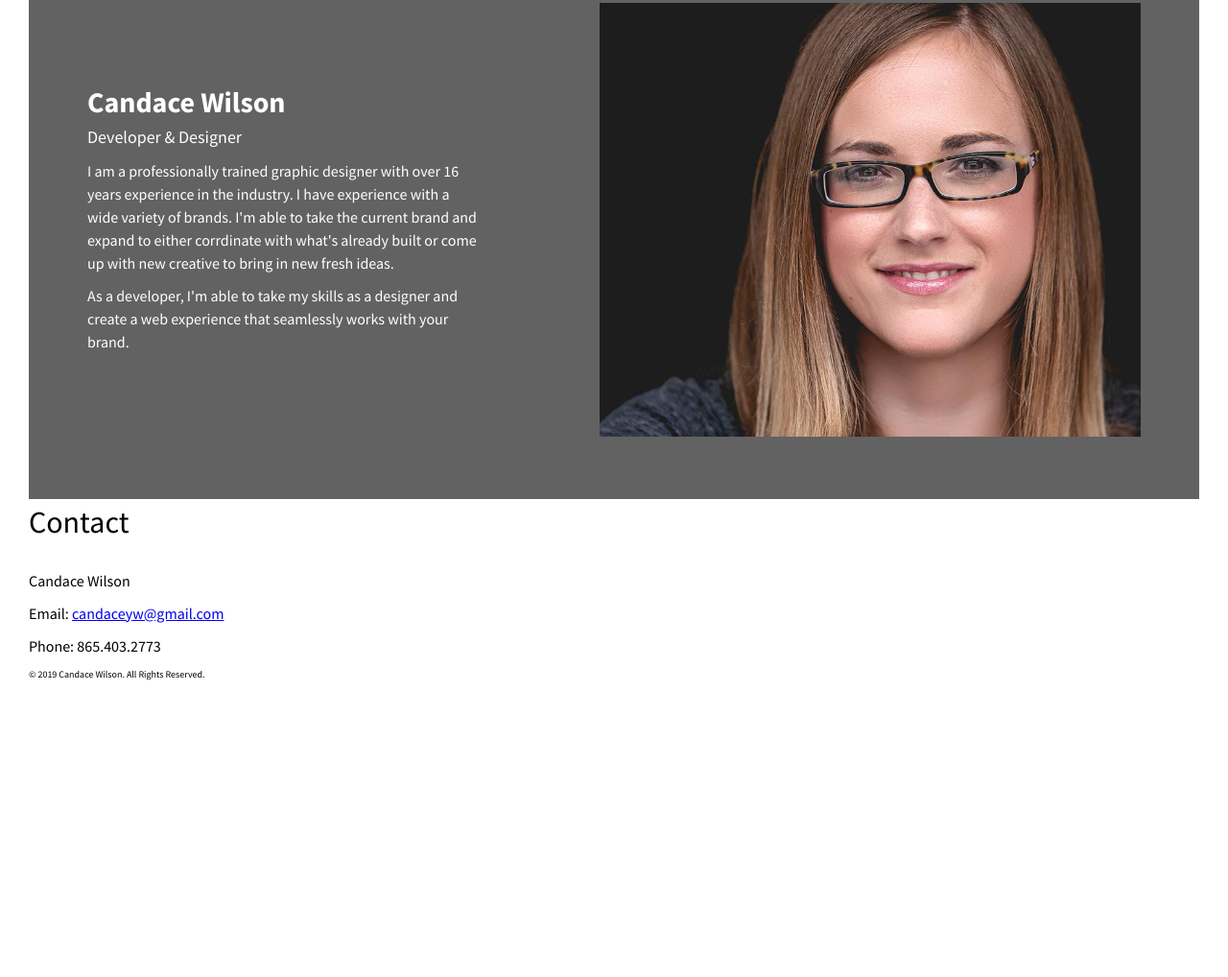
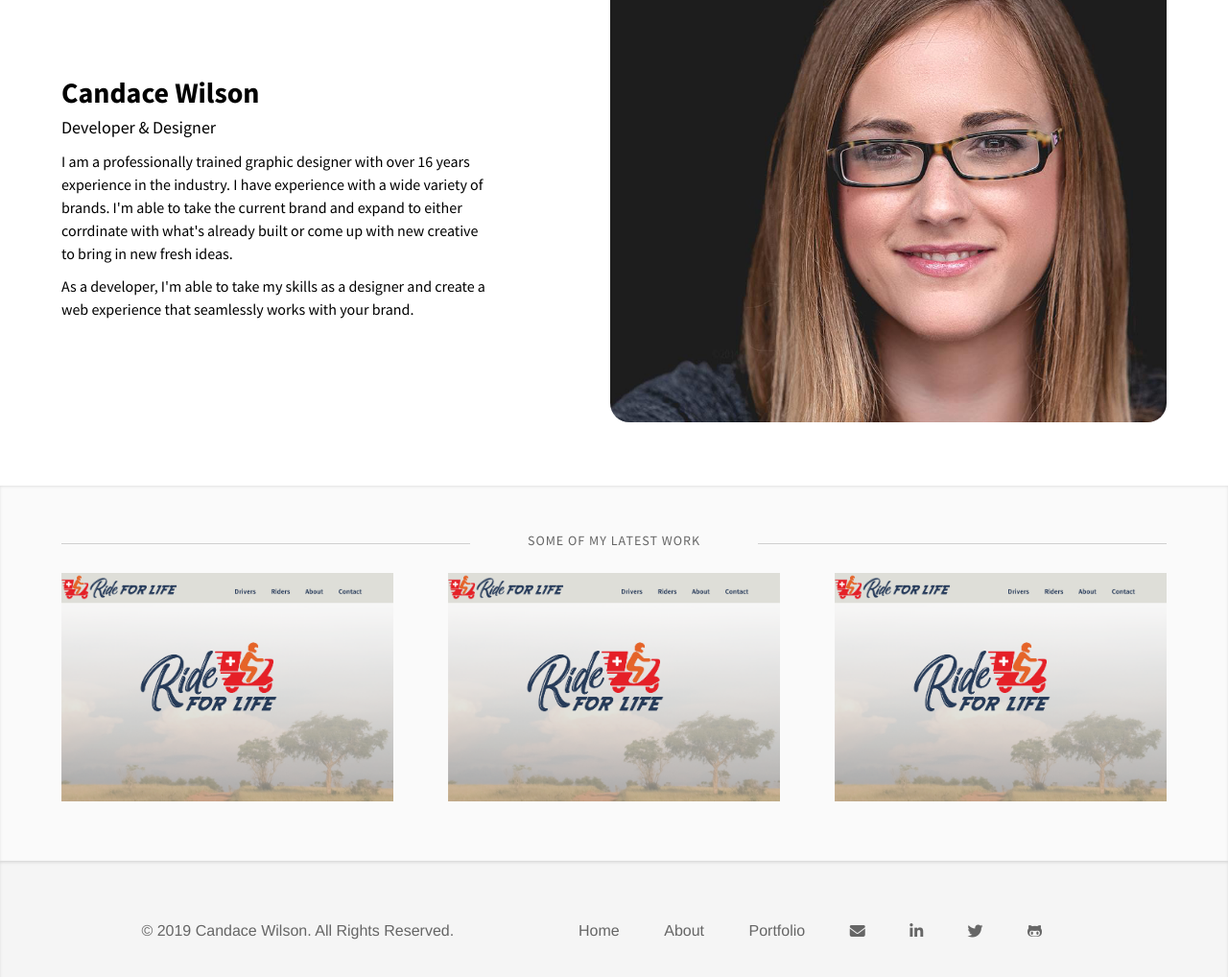
Before and after one commit to candaceyw/portfolio, a plain HTML site: page index.html in a window 1280 px wide. Shown: the part 168-1186 px from the top of the page at 96% size. Before the commit the page ends 908 px from the top, so only its background shows below. Drawn offline with Linux system fonts and the light colour scheme; files whose address does not match are found by name.

Commit message:
site started

```diff
--- a/LESS/footer.less
+++ b/LESS/footer.less
@@ -0,0 +1,33 @@
+footer {
+    padding: 5%;
+    font-size: 1.5rem;
+
+    display: flex;
+    flex-direction: row;
+    justify-content: space-evenly;
+    background: #f5f5f5;
+
+    color: #666666;
+    font-size: 16px;
+    font-size: 1.6rem;
+    font-family: "proxima nova", "Helvetica Neue", Helvetica, Arial, Sans-serif;
+    text-align: center;
+    position: relative;
+    -webkit-box-shadow: inset 0px 1px 3px 0px rgba(0, 0, 0, 0.1);
+    -moz-box-shadow: inset 0px 1px 3px 0px rgba(0, 0, 0, 0.1);
+    box-shadow: inset 0px 1px 3px 0px rgba(0, 0, 0, 0.1);
+
+        #footerLinks{
+
+
+            width: 50%;
+            display: flex;
+            flex-direction: row;
+            justify-content: space-evenly;
+            a {
+                text-decoration: none;
+                color: #666666;
+
+            }
+        }
+}
--- a/LESS/home_page.less
+++ b/LESS/home_page.less
@@ -2,7 +2,7 @@
 .about-wrapper{
     display: flex;
     flex-direction: row;
-    background: #626262;
+    // background: #626262;
     align-items: center;
 
 }
@@ -15,16 +15,62 @@ h1{
     padding: 5%;
     img{
     width: 100%;
-    // border-radius: 150%
+    border-radius: 20px;
 }
 }
 
+.port-wrapper{
+    box-shadow: inset 0px 1px 3px 0px rgba(0, 0, 0, 0.1);
+    border-bottom: #dddddd solid 1px;
+    background: #fafafa;
+    padding: 6em 5%;
+}
 
+.header-center{
+    height: 1px;
+    background: #DDD;
+    border-bottom:rgb(208, 208, 208) solid 1px;
+    margin-bottom: 30px;
+    position: relative;
+
+    h3{
+        background: #fafafa;
+        position: absolute;
+        top: -10px;
+        left: 50%;
+        margin-left: -150px;
+        width: 300px;
+        text-align: center;
+        display: block;
+        color: #666666;
+        text-transform: uppercase;
+        font-size: 14px;
+        font-size: 1.4rem;
+        font-weight: normal;
+        letter-spacing: 1px;
+        padding: 0px;
+    }
+}
 
 .content{
 
-    color: white;
+    color: black;
     line-height: 1.5;
     padding: 5%;
     width: 65%;
 }
+
+#row{
+
+    li{
+        width: 30%;
+    }
+}
+
+#thumbs {
+    opacity: 1;
+    display: flex;
+    flex-direction: row;
+    justify-content: space-between;
+
+}
--- a/LESS/nav.less
+++ b/LESS/nav.less
@@ -1,5 +1,5 @@
 .header-wrapper {
-    background-color: white;
+    background-color: black;
     // position: fixed;
     width: 100%;
 
@@ -26,6 +26,7 @@
                 height: 80px;
 
                 img{
+                    margin-left: 50px;
                     padding: 3%;
                     width: 25%;
                 }
@@ -34,6 +35,8 @@
 
                 .main-nav {
                     width: 50%;
+                    align-content: center;
+                    align-items: center;
                 }
 
                 ul#myLinks {
@@ -45,15 +48,15 @@
 
 
                      a {
-                        color: black;
+                        color: white;
                         font-weight: 600;
                      font-size: 1.8rem;
                      }
                         a:visited {
-                            color: @dkblue;
+                            color: @white;
                         }
                         a:hover {
-                            color: @red;
+                            color: @orange;
                         }
                 }
 
@@ -137,7 +140,6 @@ a:active {
 .header-wrapper header .nav-wrapper ul#myLinks {
     display: flex;
     justify-content: space-evenly;
-    margin-top: 20px;
 }
 
 
@@ -162,37 +164,3 @@ a:active {
     }
 
 }
-
-
-.mailto-wrapper {
-	position: relative;
-}
-.mailto-message {
-	top: 0;
-	left: 50%;
-	transform: translate(-50%, -100%);
-	position: absolute;
-	display: none;
-	width: auto;
-	white-space: nowrap;
-	font-size: 12px;
-	background-color: black;
-	color: white;
-	padding: 2px 6px;
-	border-radius: 2px;
-	&:after {
-		content: '';
-	}
-}
-.mailto-wrapper:hover .mailto-message {
-	display: block;
-}
-
-// not necessary for snippet
-body {
-	padding: 3em;
-	line-height: 1.5;
-}
-h2 {
-	font-weight: 400;
-}
--- a/index.html
+++ b/index.html
@@ -18,7 +18,7 @@
       <header>
         <div class="nav-wrapper">
 
-           <a href="index.html"> <img src="images/CW-symbol.png" ></a>
+           <a href="index.html"> <img src="images/CW-symbol-white.png" ></a>
 
          <div class="hamIcon" onclick="toggleClass()">
            <h2>&#9776;</h2>
@@ -54,20 +54,50 @@
     </section>
   </div>
 
-    <div class="section-wrapper" id="contact">
-      <section class="contact">
-          <h2>Contact</h2><br />
-          <p>Candace Wilson</p>
-          <p>Email: <a href="mailto:candaceyw@gmail.com">candaceyw@gmail.com</a></p>
-        <p>Phone: 865.403.2773</p>
+  <!-- portfolio Content-->
+  <div class="port-wrapper">
+    <section class="port">
+      <div class="header-center">
+        <h3>Some of my latest work </h3>
+      </div>
 
-      </section>
+      <div id="row">
+        <ul id="thumbs">
+          <li style="opacity: 1;">
+            <a href="https://github.com/BuildWeekRide-For-Life">
+              <img src="images/rideforlife.png">
+            </li></a>
+
+            <li style="opacity: 1;">
+                <a href="">
+                  <img src="images/rideforlife.png">
+                </li></a>
+
+                <li style="opacity: 1;">
+                    <a href="">
+                      <img src="images/rideforlife.png">
+                    </li></a>
+      </div>
+
+    </section>
+
+  </div>
+
 
     </div><!-- close contact wrapper -->
 
 
     <footer>
      <h6>© 2019 Candace Wilson. All Rights Reserved.</h6>
+     <ul id="footerLinks">
+        <li><a href="index.html">Home</a></li>
+        <li><a href="#about">About</a></li>
+        <li><a href="#portfolio">Portfolio</a></li>
+        <li><a href="mailto:candaceyw@gmail.com"><i class="fas fa-envelope"></i></a></li>
+        <li><a href="https://www.linkedin.com/in/candaceyw/"><i class="fab fa-linkedin-in"></i></a></li>
+        <li><a href="https://twitter.com/geekyTallGal"> <i class="fab fa-twitter"></i></a></li>
+        <li><a href="https://github.com/candaceyw"> <i class="fab fa-github-alt"></i></a></li>
+      </ul>
     </footer>
 
 <script src="script.js"></script>
```
Also changed, not shown: css/index.css, images/CW-symbol-white.png (added), images/rideforlife.png (added).
